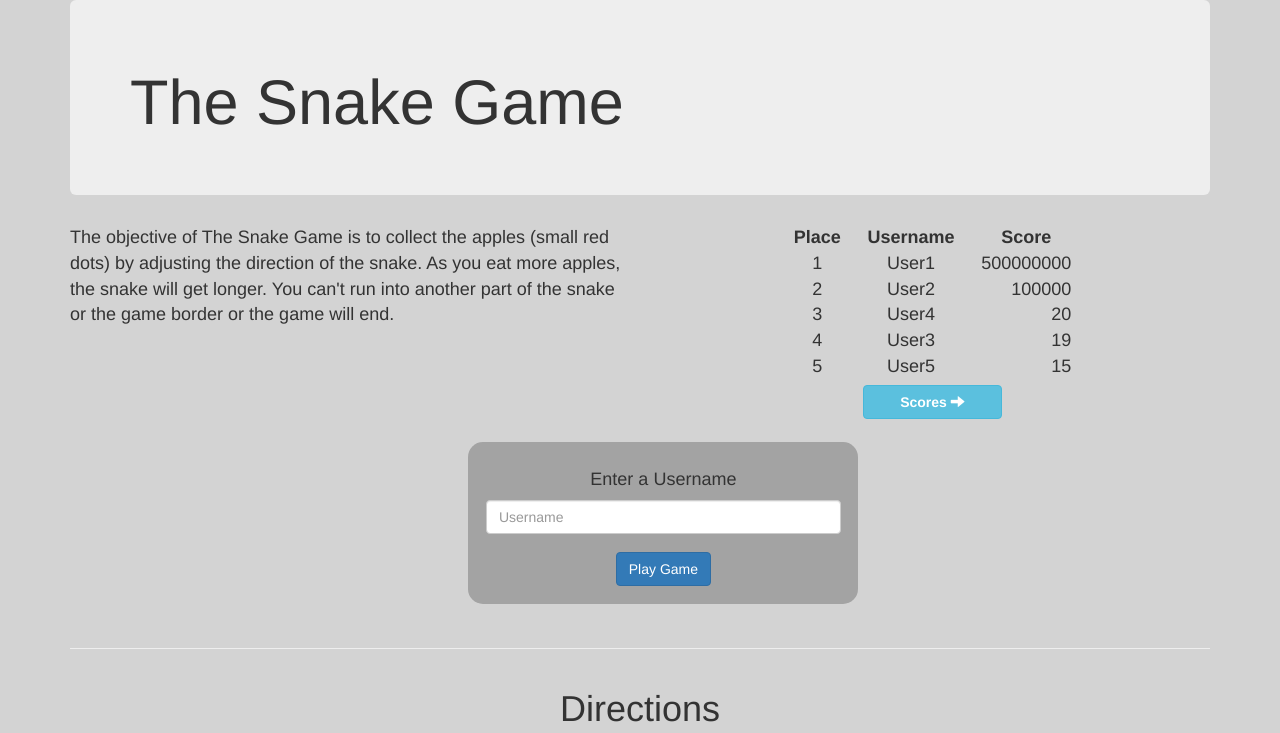
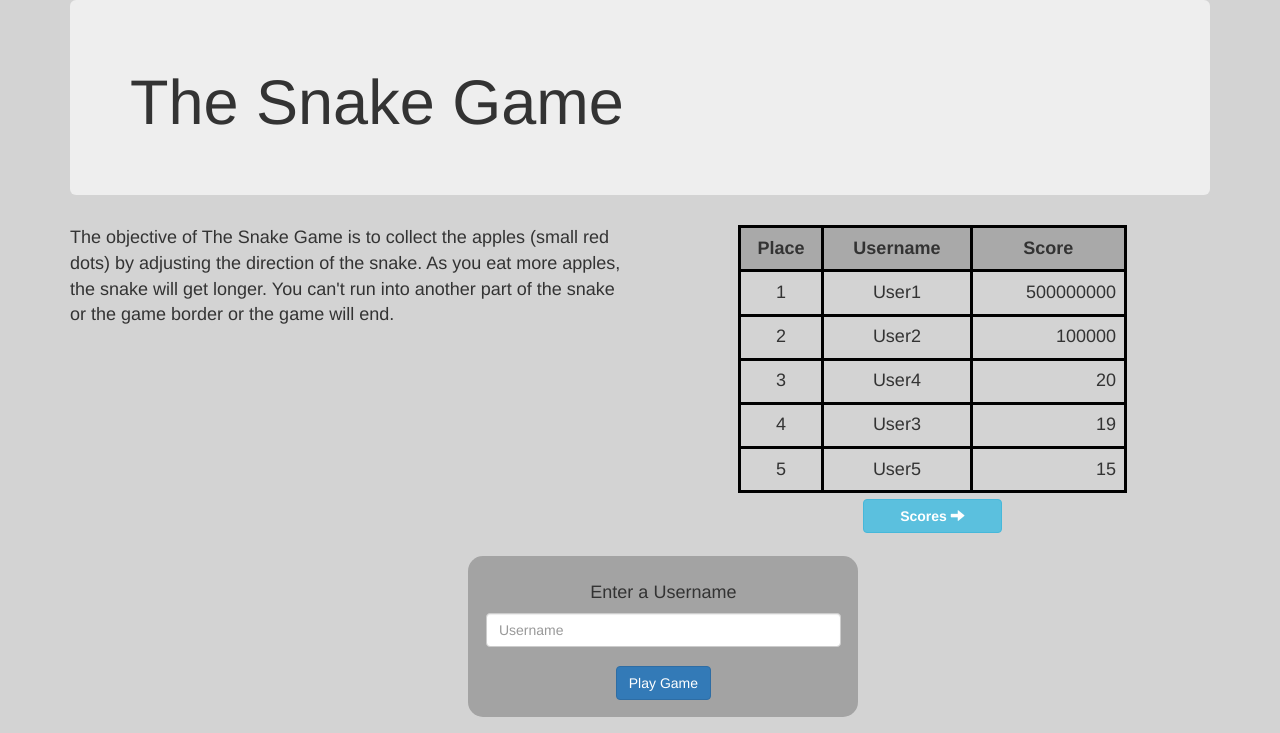
Before and after one commit to barwar18/Snake-Game-Website, a PHP site: page / in a window 1280 px wide. Shown: the top 733 px of the page. Run offline with PHP 8.4, Linux system fonts and the light colour scheme; data comes from the database, SQL or seed files in the repository.

Commit message:
Table styling updates
Leaderboard table looks even better now

```diff
--- a/html&css/style.css
+++ b/html&css/style.css
@@ -69,24 +69,30 @@ img {
 }
 
 table {
-    width: 50%;
+    width: 70%;
     margin-left: auto;
     margin-right: auto;
     font-size: 18px;
 }
 
+table, tr, th, td {
+    border: solid 3px black;
+    padding: 2% !important;
+}
+
 th {
     text-align: center;
+    background-color: darkgray;
 }
 
 .rank {
-    width: 10%;
+    max-width: 15%;
 }
 
 .uname {
-    width: 60%;
+    max-width: 65%;
 }
 
 .score {
-    width: 30%;
+    max-width: 20%;
 }
```
